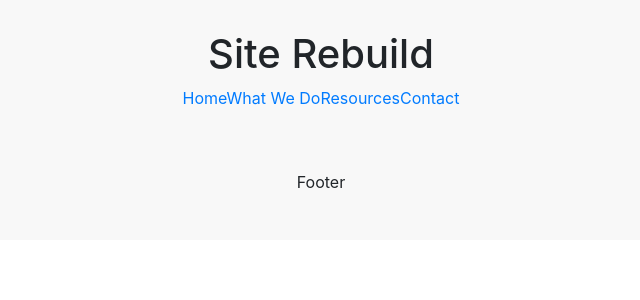
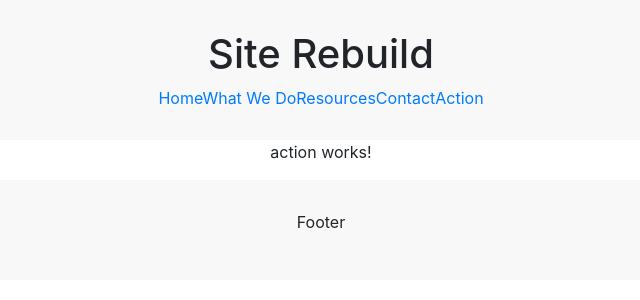
Before and after one commit to klowe27/ecommerce-rebuild, an Angular app: page /action in a window 1280 px wide. Before the commit this address led to /. Shown: the top 300 px of the page, without its empty margins (319-959 px from the left). Built offline with nearby package versions, Linux system fonts and the light colour scheme.

Commit message:
Add basic action component and link in Header

```diff
--- /dev/null
+++ b/src/app/action/action.component.html
@@ -0,0 +1,3 @@
+<p>
+  action works!
+</p>
--- /dev/null
+++ b/src/app/action/action.component.ts
@@ -0,0 +1,15 @@
+import { Component, OnInit } from '@angular/core';
+
+@Component({
+  selector: 'app-action',
+  templateUrl: './action.component.html',
+  styleUrls: ['./action.component.css']
+})
+export class ActionComponent implements OnInit {
+
+  constructor() { }
+
+  ngOnInit() {
+  }
+
+}
--- a/src/app/app.module.ts
+++ b/src/app/app.module.ts
@@ -10,6 +10,7 @@ import { FooterComponent } from './footer/footer.component';
 import { WhatWeDoComponent } from './what-we-do/what-we-do.component';
 import { ResourcesComponent } from './resources/resources.component';
 import { ContactComponent } from './contact/contact.component';
+import { ActionComponent } from './action/action.component';
 
 
 @NgModule({
@@ -20,7 +21,8 @@ import { ContactComponent } from './contact/contact.component';
     FooterComponent,
     WhatWeDoComponent,
     ResourcesComponent,
-    ContactComponent
+    ContactComponent,
+    ActionComponent
   ],
   imports: [
     BrowserModule,
--- a/src/app/app.routing.ts
+++ b/src/app/app.routing.ts
@@ -4,7 +4,7 @@ import { HomepageComponent } from './homepage/homepage.component';
 import { WhatWeDoComponent } from './what-we-do/what-we-do.component';
 import { ResourcesComponent } from './resources/resources.component';
 import { ContactComponent } from './contact/contact.component';
-
+import { ActionComponent } from './action/action.component';
 
 const appRoutes: Routes = [
   {
@@ -23,6 +23,10 @@ const appRoutes: Routes = [
     path: 'contact',
     component: ContactComponent
   },
+  {
+    path: 'action',
+    component: ActionComponent
+  },
 ];
 
 export const routing: ModuleWithProviders = RouterModule.forRoot(appRoutes);
--- a/src/app/header/header.component.html
+++ b/src/app/header/header.component.html
@@ -4,4 +4,5 @@
   <a href='/what-we-do'>What We Do</a>
   <a href='/resources'>Resources</a>
   <a href='/contact'>Contact</a>
+  <a href='/action'>Action</a>
 </div>
```
Also changed, not shown: src/app/action/action.component.css (added), 1 other file (tests, documents, lock files or other folders).
